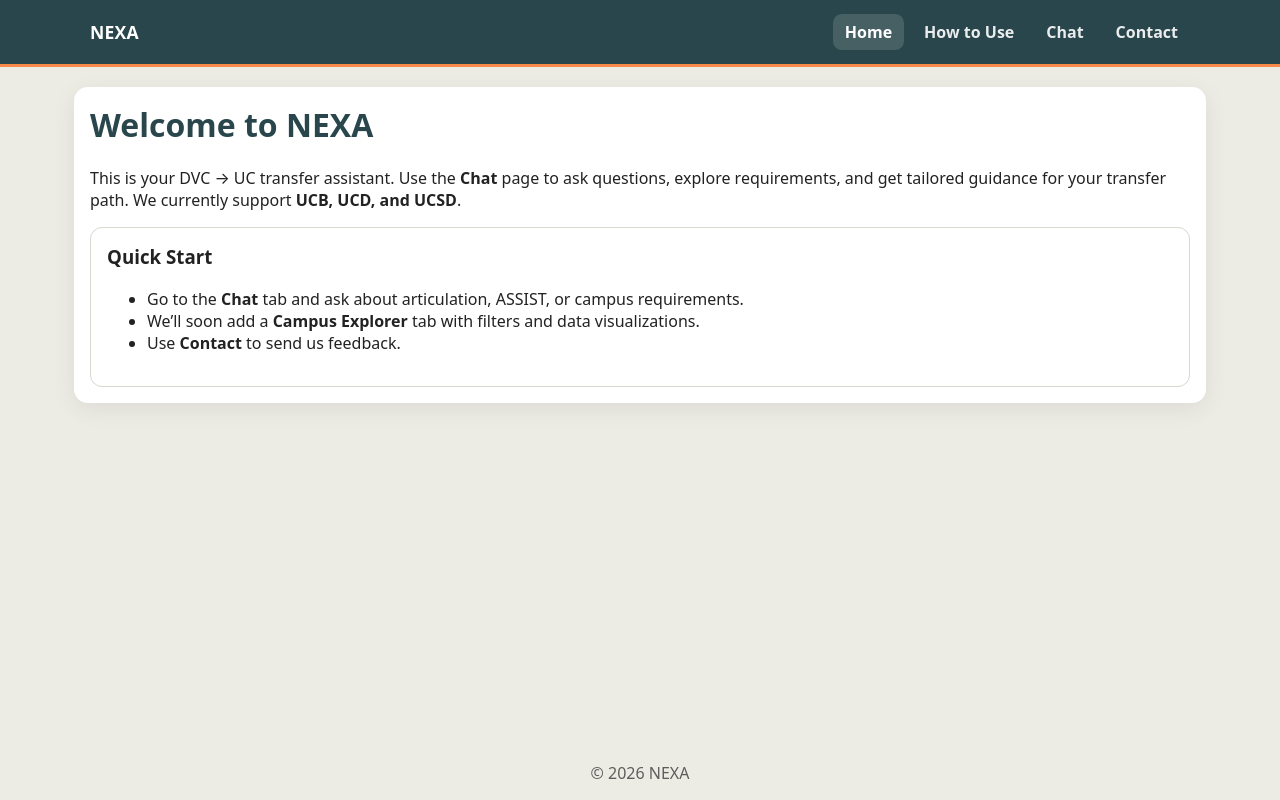
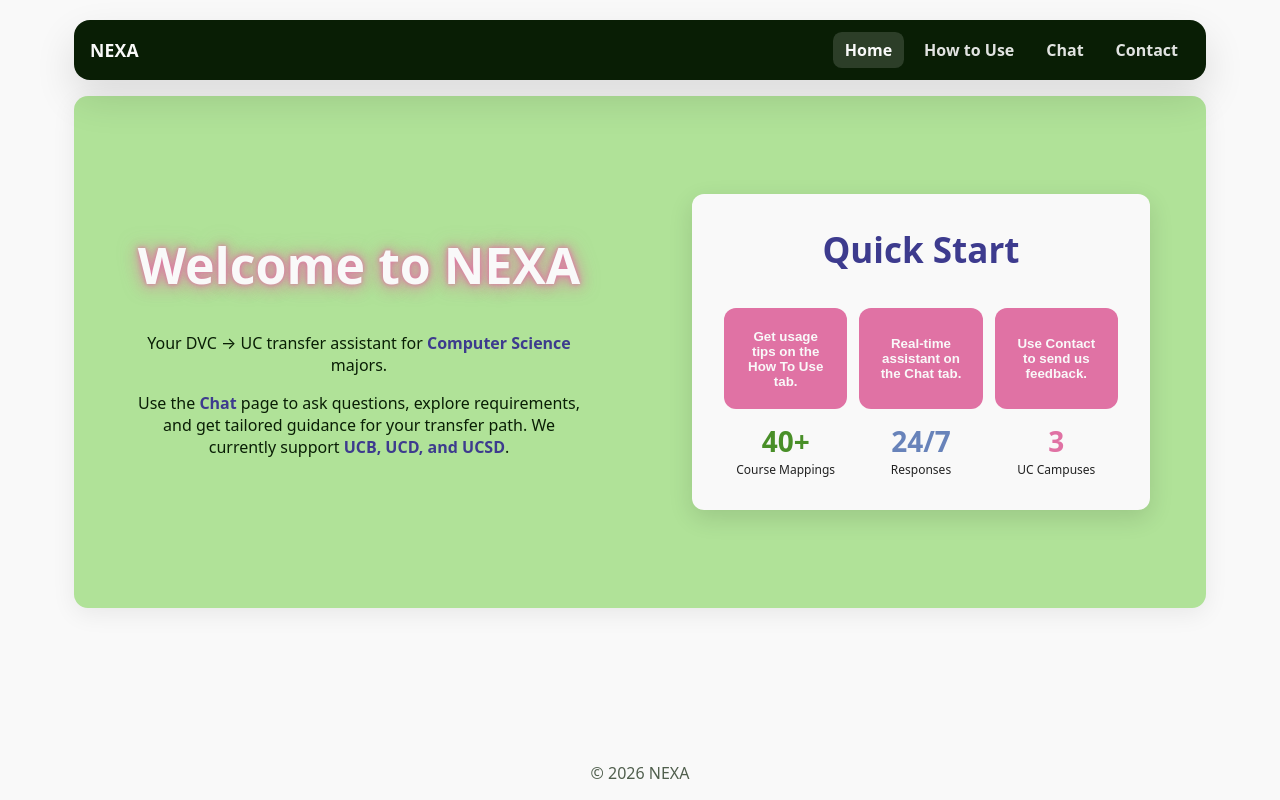
Before and after one commit to dvc-uc-ai-assistant/transfer-assistant, a React app in the folder frontend/: page / in a window 1280 px wide. Built offline with nearby package versions, Linux system fonts and the light colour scheme; the HTML template or start-up script is replaced by a standard one.

Commit message:
home page frontend style changes

```diff
--- a/frontend/src/Home.jsx
+++ b/frontend/src/Home.jsx
@@ -1,29 +1,62 @@
 export default function Home() {
   return (
     <div className="page">
-      <h1 style={{ color: "var(--primary-dark)", marginTop: 0 }}>Welcome to NEXA</h1>
+      <div style={{ display: "flex", gap: 24, alignItems: "center", flexWrap: "nowrap", minHeight: '60vh' }}>
+  <div style={{ flex: "1 1 50%", maxWidth: "50%", minWidth: 0, padding: '0 40px', boxSizing: "border-box" }}>
+          <h1 className="nexa-glow" style={{ fontSize: "50px", color: "var(--text-light)", marginTop: 0, textAlign: "center" }}>Welcome to NEXA</h1>
 
-      <p>
-        This is your DVC → UC transfer assistant. Use the <strong>Chat</strong> page to ask
+          <p style={{ marginTop: 8, textAlign: "center" }}>
+            Your DVC → UC transfer assistant for <strong style={{ color: "var(--dark-accent)" }}>Computer Science</strong> majors.
+          </p>
+          <p style={{ textAlign: "center" }}>
+            Use the <strong style={{ color: "var(--dark-accent)" }}>Chat</strong> page to ask
             questions, explore requirements, and get tailored guidance for your transfer path.
-        We currently support <strong>UCB, UCD, and UCSD</strong>.
+            We currently support <strong style={{ color: "var(--dark-accent)" }}>UCB, UCD, and UCSD</strong>.
           </p>
+        </div>
 
+  <div style={{ flex: "1 1 50%", maxWidth: "50%", minWidth: 0, marginTop: 0, padding: '0 40px', boxSizing: "border-box" }}>
           <div
             style={{
-          marginTop: 16,
-          padding: 16,
-          border: "1px solid #d9d7cf",
+              marginTop: 0,
+              padding: 32,
+              boxSizing: "border-box",
               borderRadius: 12,
-          background: "#fff",
+              background: "var(--bg-color)",
+              color: "var(--primary-dark)",
+              boxShadow: "0 8px 24px rgba(0,0,0,0.12)",
             }}
           >
-        <h3 style={{ marginTop: 0 }}>Quick Start</h3>
-        <ul>
-          <li>Go to the <strong>Chat</strong> tab and ask about articulation, ASSIST, or campus requirements.</li>
-          <li>We’ll soon add a <strong>Campus Explorer</strong> tab with filters and data visualizations.</li>
-          <li>Use <strong>Contact</strong> to send us feedback.</li>
-        </ul>
+            <h3 style={{ marginTop: 0, textAlign: "center", color: "var(--dark-accent)", fontSize: "35px" }}>Quick Start</h3>
+
+            <div className="button-row" style={{ marginTop: 12 }}>
+              <button className="btn round">
+                <p>Get usage tips on the <strong>How To Use</strong> tab.</p>
+              </button>
+              <button className="btn round">
+                <p>Real-time assistant on the <strong>Chat</strong> tab.</p>
+              </button>
+              <button className="btn round">
+                <p>Use <strong>Contact</strong> to send us feedback.</p>
+              </button>
+            </div>
+            {/* metrics row (matches screenshot: large colored number + small label) */}
+            <div className="metrics-row" style={{ marginTop: 18 }}>
+              <div className="metric">
+                <div className="metric-value metric-green">40+</div>
+                <div className="metric-label">Course Mappings</div>
+              </div>
+              <div className="metric">
+                <div className="metric-value metric-blue">24/7</div>
+                <div className="metric-label">Responses</div>
+              </div>
+              <div className="metric">
+                <div className="metric-value metric-pink">3</div>
+                <div className="metric-label">UC Campuses</div>
+              </div>
+            </div>
+          </div>
+        </div>
       </div>
     </div>
   );
--- a/frontend/src/NexaChat.jsx
+++ b/frontend/src/NexaChat.jsx
@@ -22,7 +22,7 @@ export default function NexaChat() {
   const [loading, setLoading] = useState(false);
   const chatEndRef = useRef(null);
 
-  const apiBase = import.meta.env.VITE_API_BASE || "";
+  const apiBase = import.meta.env.OPENAI_API_KEY || "";
 
   useEffect(() => {
     chatEndRef.current?.scrollIntoView({ behavior: "smooth" });
@@ -71,7 +71,7 @@ export default function NexaChat() {
       const j = await r.json();
       alert(j.ok ? "✅ Backend reachable." : `⚠️ Backend not ready: ${j.loaded_campuses?.length || 0} campuses loaded`);
     } catch {
-      alert("❌ Can’t reach backend. Verify VITE_API_BASE in .env.");
+      alert("❌ Can’t reach backend. Verify OPENAI_API_KEY in .env.");
     }
   }
 
--- a/frontend/src/theme.css
+++ b/frontend/src/theme.css
@@ -1,10 +1,15 @@
 :root{
-  --bg-color: #ECEBE4;
-  --primary-dark: #28464B;
-  --primary-green: #43863C;
-  --accent-orange: #F98948;
-  --text-light: #fff;
-  --container-bg: #fff;
+  --bg-color: #f9f9f9;
+  --primary-dark: #091E05;
+  --primary-green: #B0E298;
+  --accent-pink: #E072A4;
+  --text-light: #f9f9f9;
+  --container-bg: #E072A4;
+  --light-accent: #6883BA;
+  --dark-accent: #3D3B8E;
+  --green-shadow: #498F28;
+  --green-shadow-rgb: 73,143,40;
+  --accent-pink-rgb: 224,114,164;
 }
 
 /* base */
@@ -12,7 +17,7 @@ html, body, #root { height: 100%; }
 body {
   margin: 0;
   background: var(--bg-color);
-  color: #222;
+  color: var(--primary-dark);
   font-family: system-ui, -apple-system, Segoe UI, Roboto, Arial, sans-serif;
 }
 
@@ -25,13 +30,23 @@ body {
 
 /* top nav */
 .navbar {
+  position: sticky;
+  top: 12px;
+  z-index: 50;
+  background: transparent; /* navbar container is transparent so .navbar-inner looks like a floating card */
+  padding: 0.5rem 0;
+}
+.navbar-inner {
+  display: flex;
+  align-items: center;
+  gap: .5rem;
+  max-width: 1100px;
+  margin: 0 auto;
+  padding: .75rem 1rem;
   background: var(--primary-dark);
   color: var(--text-light);
-  border-bottom: 3px solid var(--accent-orange);
-}
-.navbar-inner {
-  display: flex; align-items: center; gap: .5rem;
-  max-width: 1100px; margin: 0 auto; padding: .85rem 1rem;
+  border-radius: 16px;
+  box-shadow: 0 18px 40px rgba(0,0,0,.12);
 }
 .nav-title { margin: 0; font-size: 1.1rem; font-weight: 700; letter-spacing: .2px; }
 .nav-spacer { flex: 1; }
@@ -46,18 +61,73 @@ body {
   max-width: 1100px;
   margin: 1.25rem auto 2rem;
   padding: 1rem;
-  background: var(--container-bg);
+  background: var(--primary-green);
   border-radius: 14px;
   box-shadow: 0 6px 24px rgba(0,0,0,.07);
 }
 
+/* Stack child elements vertically with a small gap */
+.page {
+  display: flex;
+  flex-direction: column;
+  gap: 16px;
+}
+
+/* heading glow for Welcome to NEXA (neon) */
+.page h1.nexa-glow {
+  /* neon-style high-contrast green glow */
+  color: var(--text-light);
+  /* intense layered glows for a neon effect */
+  text-shadow:
+    0 0 6px rgba(var(--accent-pink-rgb), 1),
+    0 0 12px rgba(var(--accent-pink-rgb), 0.9),
+    0 0 24px rgba(var(--accent-pink-rgb), 0.75),
+    0 6px 30px rgba(var(--accent-pink-rgb), 0.45);
+  /* faster, more noticeable neon pulse */
+  animation: nexa-glow-fade 2.8s ease-in-out infinite;
+  will-change: text-shadow, transform;
+  transition: text-shadow 160ms ease;
+}
+
+@keyframes nexa-glow-fade {
+  0%, 100% {
+    text-shadow:
+      0 0 4px rgba(var(--accent-pink-rgb), 0.85),
+      0 0 10px rgba(var(--accent-pink-rgb), 0.75),
+      0 0 20px rgba(var(--accent-pink-rgb), 0.55),
+      0 4px 18px rgba(var(--accent-pink-rgb), 0.36);
+    transform: translateY(0) scale(1);
+  }
+  50% {
+    text-shadow:
+      0 0 10px rgba(var(--accent-pink-rgb), 1),
+      0 0 22px rgba(var(--accent-pink-rgb), 0.95),
+      0 0 48px rgba(var(--accent-pink-rgb), 0.8),
+      0 8px 40px rgba(var(--accent-pink-rgb), 0.5);
+    transform: translateY(-1px) scale(1.01);
+  }
+}
+
+/* Respect users who prefer reduced motion */
+@media (prefers-reduced-motion: reduce) {
+  .page h1.nexa-glow { animation: none; }
+}
+
+@media (max-width: 640px) {
+  /* reduce heavy shadows on small screens for readability/perf */
+  .page h1.nexa-glow {
+    text-shadow: 0 4px 10px rgba(0,0,0,0.06);
+    animation: none;
+  }
+}
+
 /* buttons */
 .btn {
-  background: var(--primary-green); color: var(--text-light);
+  background: var(--accent-pink); color: var(--text-light);
   border: 0; border-radius: 10px;
   padding: .7rem 1rem; cursor: pointer; font-weight: 600;
 }
-.btn.secondary { background: var(--accent-orange); }
+.btn.secondary { background: var(--primary-green); }
 /* Secondary (suggested prompt) hover/focus and outline */
 .btn.secondary:hover,
 .btn.secondary:focus {
@@ -83,3 +153,75 @@ body {
   border: 1px solid #cfcac0; outline: none; background: #fff;
 }
 .text-input:focus { border-color: var(--primary-dark); box-shadow: 0 0 0 3px rgba(40,70,75,.1); }
+
+/* Utility: horizontal button row and round buttons */
+.button-row {
+  display: flex;
+  gap: 12px;
+}
+/* Make buttons in a .button-row split available space evenly */
+.button-row .btn {
+  flex: 1 1 0;
+  /* min-width: 0; /* allow shrinking inside flex */
+  text-align: center;
+  /* keep the row height consistent and make children stretch to fill */
+  align-items: stretch;
+  min-height: 44px; /* ensures a stable row height */
+}
+
+/* Metrics row used on Home Quick Start */
+.metrics-row {
+  display: flex;
+  gap: 12px; /* match button-row gap so columns align */
+  justify-content: space-between; /* distribute equally across the available width */
+  align-items: center;
+  margin-top: 12px;
+}
+.metric {
+  display: flex;
+  flex-direction: column;
+  align-items: center;
+  min-width: 0;
+  flex: 1 1 0; /* take equal width like buttons */
+}
+.metric-value {
+  font-weight: 800;
+  font-size: 28px;
+  line-height: 1;
+  margin-bottom: 6px;
+}
+.metric-label {
+  font-size: 12px;
+  color: #222;
+}
+.metric-green { color: rgba(var(--green-shadow-rgb), 1); }
+.metric-blue { color: var(--light-accent); }
+.metric-pink { color: rgba(var(--accent-pink-rgb), 1); }
+
+@media (max-width: 640px) {
+  .metrics-row { gap: 12px; }
+  .metric-value { font-size: 20px; }
+}
+
+.btn.round {
+  border-radius: 12px;
+  padding: .45rem 1rem;
+  transition: background 150ms ease, color 150ms ease, transform 120ms ease, box-shadow 150ms ease;
+}
+.btn.round:hover,
+.btn.round:focus {
+  filter: brightness(.93);
+  outline: "var(--dark-accent)" 2px;
+  transform: translateY(-3px);
+  box-shadow: 0 12px 30px "var(--dark-accent)";
+  color: "var(--light-accent)"
+}
+.btn.round:active {
+  transform: translateY(1px);
+}
+
+.btn.round:hover,
+.btn.round:focus-visible {
+  background: var(--light-accent);
+  color: var(--text-light);
+}
```
Also changed, not shown: 1 other file (tests, documents, lock files or other folders). Lines whose indentation alone changed are shown as unchanged.
